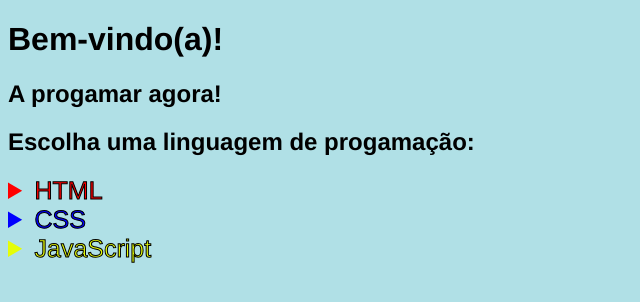
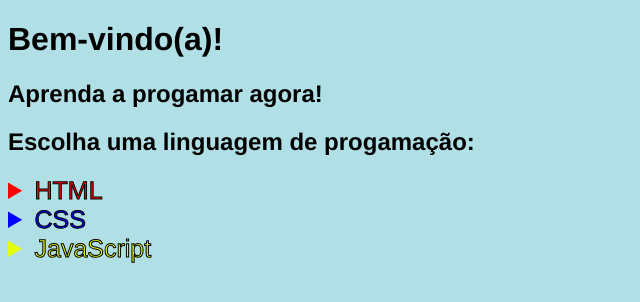
Before and after one commit to Straw81/Straw81, a plain HTML site: page index.html in a window 1280 px wide. Shown: the whole page, without its empty margins (0-640 px from the left). Drawn offline with nearby package versions, Linux system fonts and the light colour scheme.

Commit message:
erro corrigido

```diff
--- a/index.html
+++ b/index.html
@@ -10,7 +10,7 @@
 </head>
 <body>
     <h1>Bem-vindo(a)!</h1>
-    <h2>A progamar agora!</h2>
+    <h2>Aprenda a progamar agora!</h2>
     <h2>Escolha uma linguagem de progamação:</h2>
 
     <div id="html-div">
```
